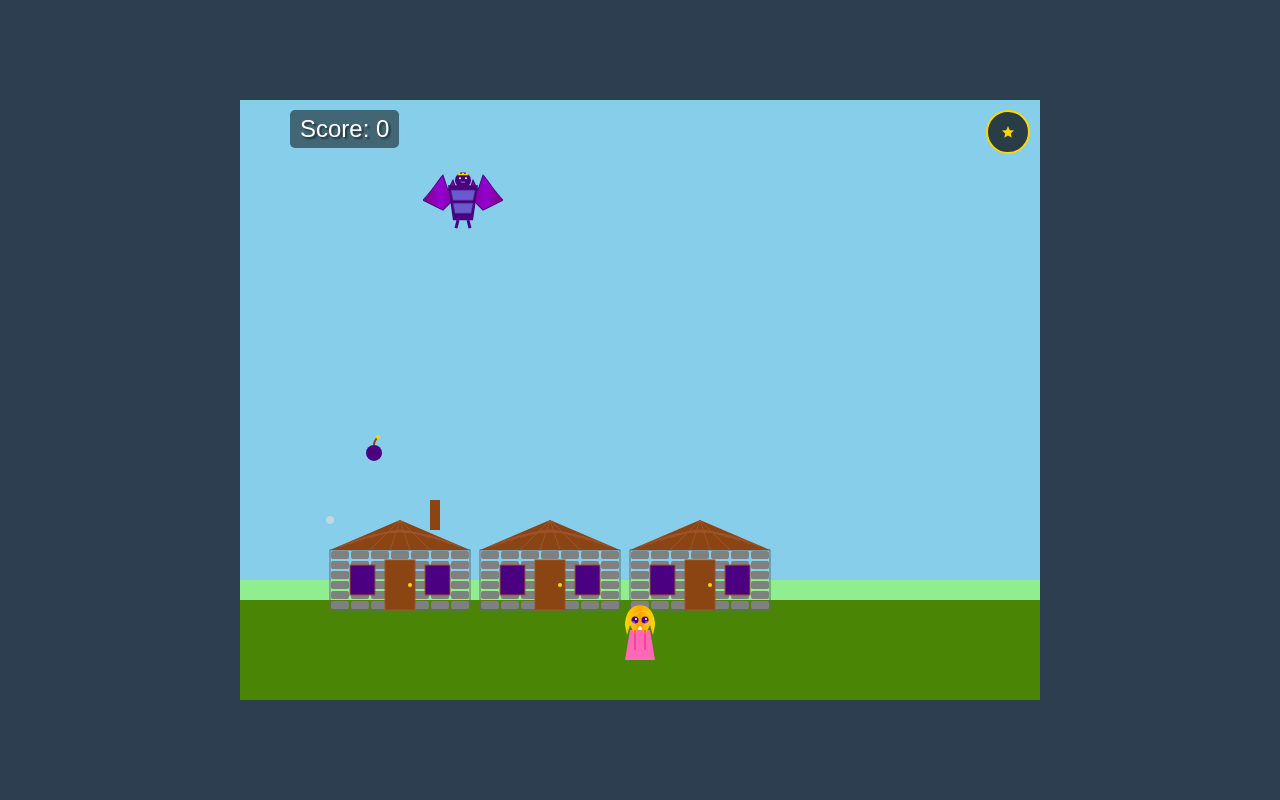
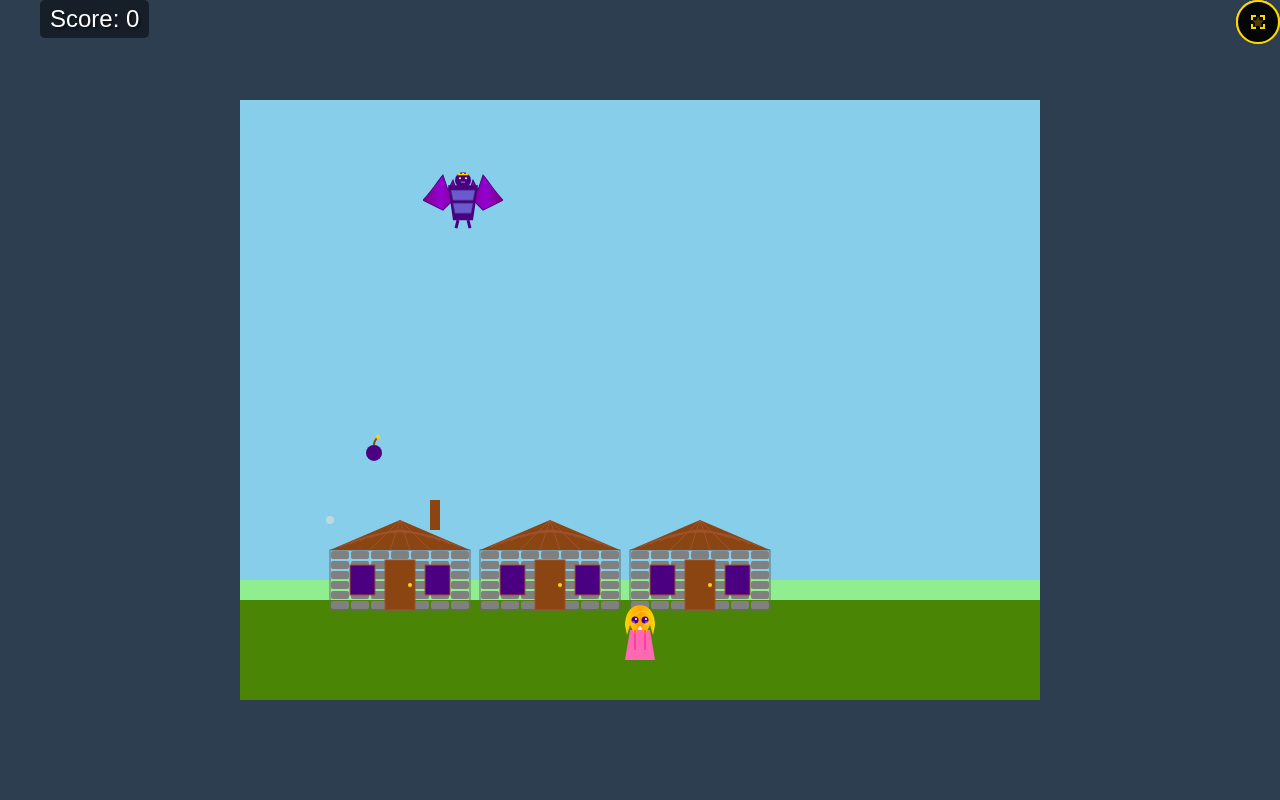
Before and after one commit to awaliuddin/Game-Battle-Village, a Flask app: page / in a window 1280 px wide. Run offline with Flask 3, Linux system fonts and the light colour scheme; data that the repository does not hold is empty; some libraries are stand-ins or nearby versions.

Commit message:
Agent query: I've added fullscreen support and fixed the UI visibility. Could you check if: 1. The fullscreen button appears and works on mobile 2. The health bars and score are visible without scrolling 3. The touch controls are properly positioned at the bottom
Fix: Address UI visibility issues on scroll and implement fullscreen functionality for mobile.

Screenshot: https://storage.googleapis.com/screenshot-production-us-central1/ba85b831-aebb-4ba4-b0cd-6e39dabc6769/a0505ce8-0d54-4a3a-a9f0-098d76201815.jpg

```diff
--- a/pyproject.toml
+++ b/pyproject.toml
@@ -9,4 +9,6 @@ dependencies = [
     "flask-sqlalchemy>=3.1.1",
     "gunicorn>=23.0.0",
     "psycopg2-binary>=2.9.10",
+    "sqlalchemy>=2.0.38",
+    "trafilatura>=2.0.0",
 ]
--- a/static/css/style.css
+++ b/static/css/style.css
@@ -6,6 +6,7 @@ body {
     align-items: center;
     min-height: 100vh;
     background: #2c3e50;
+    overflow: hidden; /* Prevent scrolling */
 }
 
 #game-container {
@@ -27,13 +36,24 @@ body {
 }
 
 #ui-overlay {
-    position: absolute;
-    top: 10px;
-    left: 10px;
-    z-index: 10; /* Ensure UI is above canvas */
+    position: fixed;
+    top: env(safe-area-inset-top, 10px);
+    left: env(safe-area-inset-left, 10px);
+    z-index: 10;
     display: flex;
     gap: 20px;
-    pointer-events: none; /* Allow clicks to pass through */
+    pointer-events: none;
+}
+
+#score {
+    color: white;
+    font-family: 'Arial', sans-serif;
+    font-size: 24px;
+    text-shadow: 2px 2px 2px rgba(0, 0, 0, 0.5);
+    background: rgba(0, 0, 0, 0.5);
+    padding: 5px 10px;
+    border-radius: 5px;
+    pointer-events: auto;
 }
 
 .heart {
@@ -94,9 +103,9 @@ body {
 }
 
 #high-scores-toggle {
-    position: absolute;
-    top: 10px;
-    right: 10px;
+    position: fixed;
+    top: env(safe-area-inset-top, 10px);
+    right: env(safe-area-inset-right, 10px);
     width: 40px;
     height: 40px;
     background: rgba(0, 0, 0, 0.7);
@@ -152,6 +161,30 @@ body {
     gap: 20px;
 }
 
+/* Fullscreen button */
+#fullscreen-toggle {
+    position: fixed;
+    top: env(safe-area-inset-top, 10px);
+    right: env(safe-area-inset-right, 60px);
+    width: 40px;
+    height: 40px;
+    background: rgba(0, 0, 0, 0.7);
+    border-radius: 50%;
+    cursor: pointer;
+    display: flex;
+    align-items: center;
+    justify-content: center;
+    z-index: 101;
+    border: 2px solid #FFD700;
+    pointer-events: auto;
+}
+
+#fullscreen-toggle svg {
+    width: 24px;
+    height: 24px;
+    fill: #FFD700;
+}
+
 /* Show touch controls only on touch devices */
 @media (hover: none) and (pointer: coarse) {
     #touch-controls {
--- a/templates/index.html
+++ b/templates/index.html
@@ -2,7 +2,7 @@
 <html lang="en">
 <head>
     <meta charset="UTF-8">
-    <meta name="viewport" content="width=device-width, initial-scale=1.0">
+    <meta name="viewport" content="width=device-width, initial-scale=1.0, maximum-scale=1.0, user-scalable=no, viewport-fit=cover">
     <title>Battle of the Village</title>
     <link rel="stylesheet" href="{{ url_for('static', filename='css/style.css') }}">
 </head>
@@ -19,6 +19,11 @@
                 <path d="M12 15.4L8.24 17.67L9.24 13.39L5.92 10.51L10.3 10.13L12 6.1L13.71 10.14L18.09 10.52L14.77 13.4L15.77 17.68L12 15.4Z"/>
             </svg>
         </div>
+        <div id="fullscreen-toggle">
+            <svg viewBox="0 0 24 24">
+                <path d="M7,14H5v5h5v-2H7v-3z M5,10h2V7h3V5H5V10z M17,17h-3v2h5v-5h-2V17z M14,5v2h3v3h2V5H14z"/>
+            </svg>
+        </div>
         <div id="high-scores" class="high-scores">
             <h2>High Scores</h2>
             <div id="scores-list"></div>
@@ -33,6 +38,37 @@
             const highScores = document.getElementById('high-scores');
             highScores.classList.toggle('visible');
         }
+
+        // Fullscreen handling
+        const fullscreenToggle = document.getElementById('fullscreen-toggle');
+        const gameContainer = document.getElementById('game-container');
+
+        fullscreenToggle.addEventListener('click', () => {
+            if (!document.fullscreenElement) {
+                gameContainer.requestFullscreen()
+                    .then(() => {
+                        gameContainer.classList.add('fullscreen');
+                        screen.orientation.lock('landscape')
+                            .catch(() => {}); // Ignore if not supported
+                    })
+                    .catch(err => console.error(err));
+            } else {
+                document.exitFullscreen()
+                    .then(() => {
+                        gameContainer.classList.remove('fullscreen');
+                        screen.orientation.unlock()
+                            .catch(() => {}); // Ignore if not supported
+                    })
+                    .catch(err => console.error(err));
+            }
+        });
+
+        // Handle fullscreen changes
+        document.addEventListener('fullscreenchange', () => {
+            if (!document.fullscreenElement) {
+                gameContainer.classList.remove('fullscreen');
+            }
+        });
     </script>
     <script src="{{ url_for('static', filename='js/game.js') }}"></script>
 </body>
```
Also changed, not shown: other parts of static/css/style.css (+17 -25 lines), attached_assets/image_1740274219126.png (added), 1 other file.
